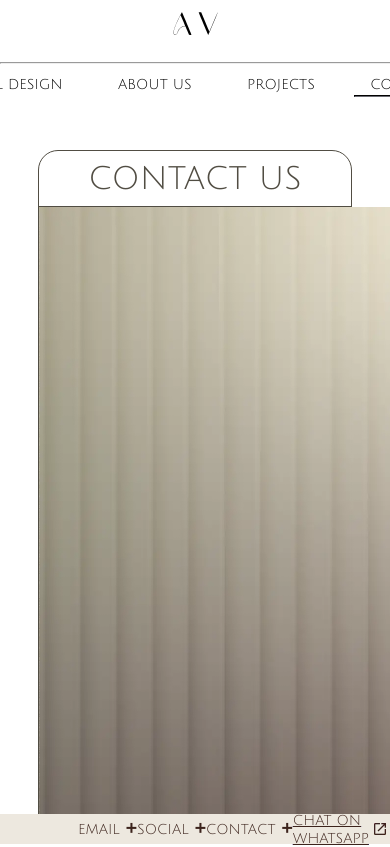
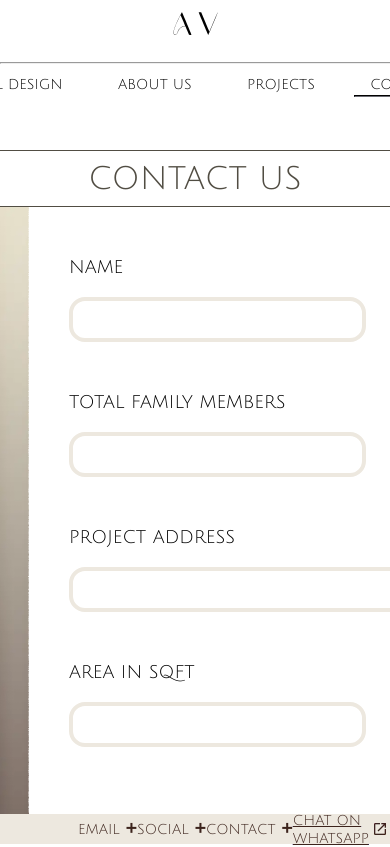
Before and after one commit to akshargandhi99/interiordecor, a Next.js app: page /contact in a window 390 px wide. Built offline with nearby package versions, Linux system fonts and the light colour scheme.

Commit message:
form check for small screen

```diff
--- a/app/contact/page.module.css
+++ b/app/contact/page.module.css
@@ -15,7 +15,7 @@
   display: flex;
   flex-direction: column;
   align-items: center;
-  width: 80vw;
+  width: 1230px;
   height: 1100px;
   margin-top: 150px;
   margin-bottom: 150px;
@@ -51,7 +51,7 @@
   display: grid;
   grid-template-columns: repeat(2, 1fr);
   gap: 50px;
-  margin: 50px 0 0 50px;
+  margin: 50px 0 0 40px;
 }
 
 .formInputContainer {
```
